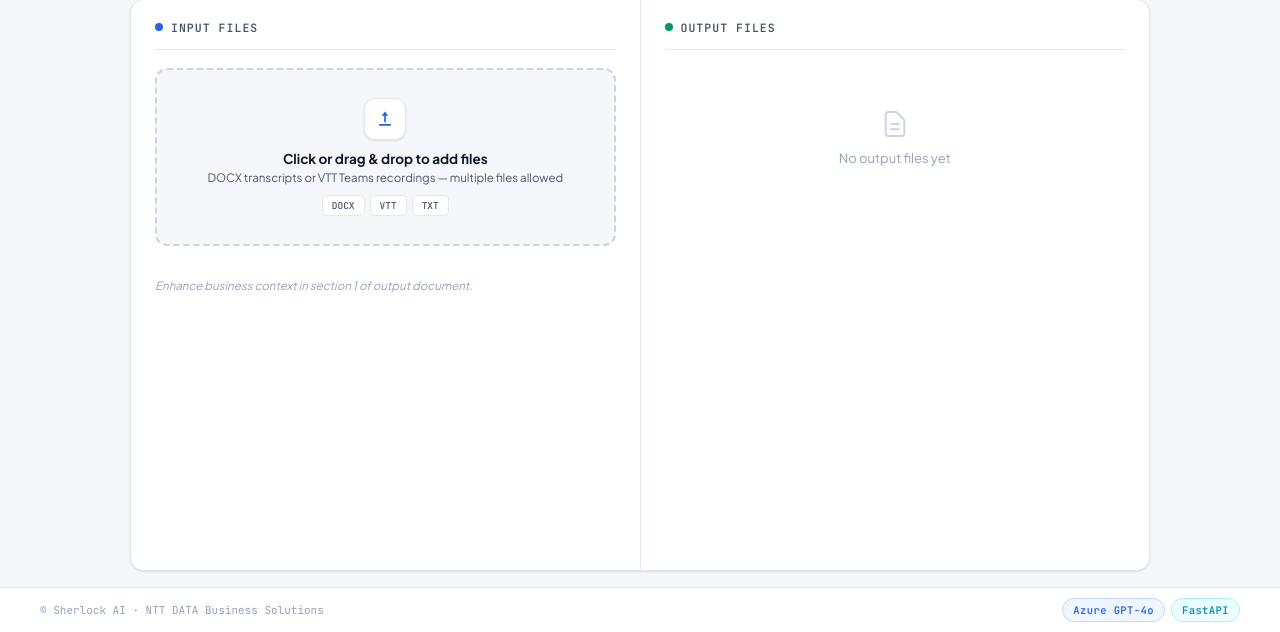
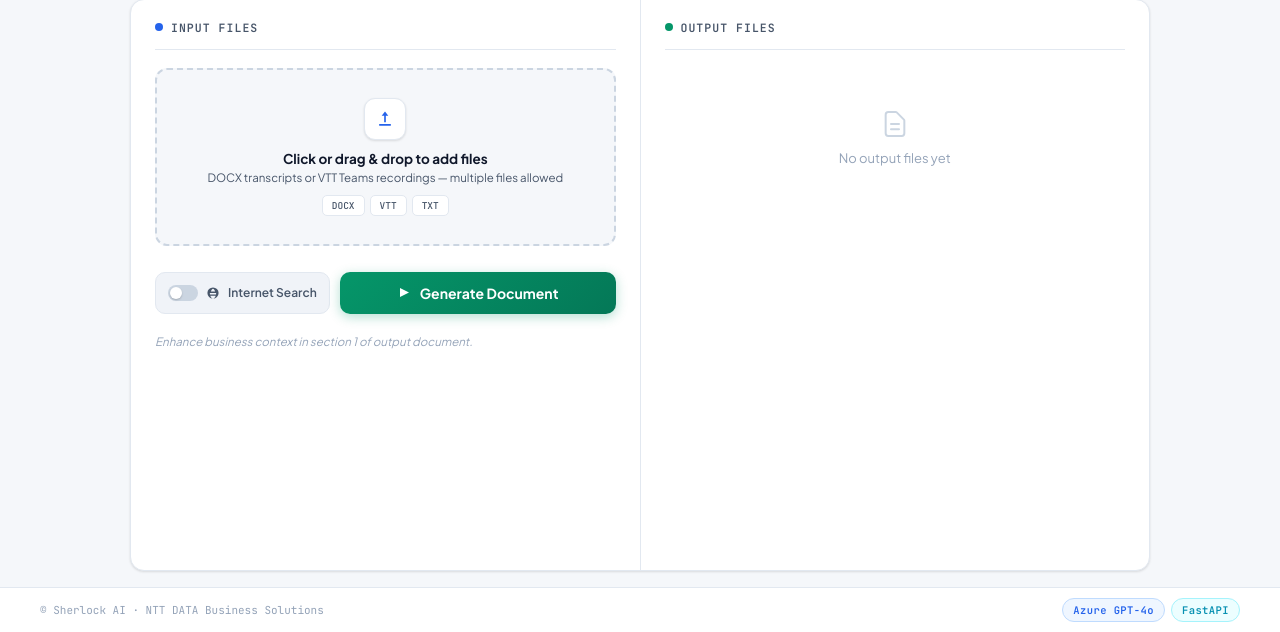
Before and after one commit to aiml-team/NDBS-AIML-SherlockAIWebApp-Test, a Flask app: template templates/view_prospect.html in a window 1280 px wide. Shown: the part 168-800 px from the top of the page. Run offline with Flask 3, Linux system fonts and the light colour scheme; the template is opened without the code that fills it, so the values that code supplies are empty; some libraries are stand-ins or nearby versions.

Commit message:
Show Internet Search toggle and Generate button on page load
Removes the inline display:none and the CSS default of hiding
#generateRow on view_prospect.html. The toggle row is now visible
when users land on the page; an existing alert guards the Generate
button from being clicked without files.

```diff
--- a/templates/view_prospect.html
+++ b/templates/view_prospect.html
@@ -429,7 +429,7 @@
 
         /* ── Generate row + Internet Search toggle ── */
         #generateRow {
-            display: none;
+            display: flex;
             align-items: stretch;
             gap: 10px;
             margin-bottom: 14px;
@@ -971,7 +971,7 @@
 
                     <div id="selectedFile"></div>
 
-                    <div id="generateRow" class="visible" style="display:none;">
+                    <div id="generateRow" class="visible">
                         <label class="web-toggle" id="webToggleLabel" title="Use Tavily web search to enrich the document with public information about the company">
                             <input type="checkbox" id="webSearchToggle" onchange="onWebToggleChange()" />
                             <span class="switch"></span>
```
